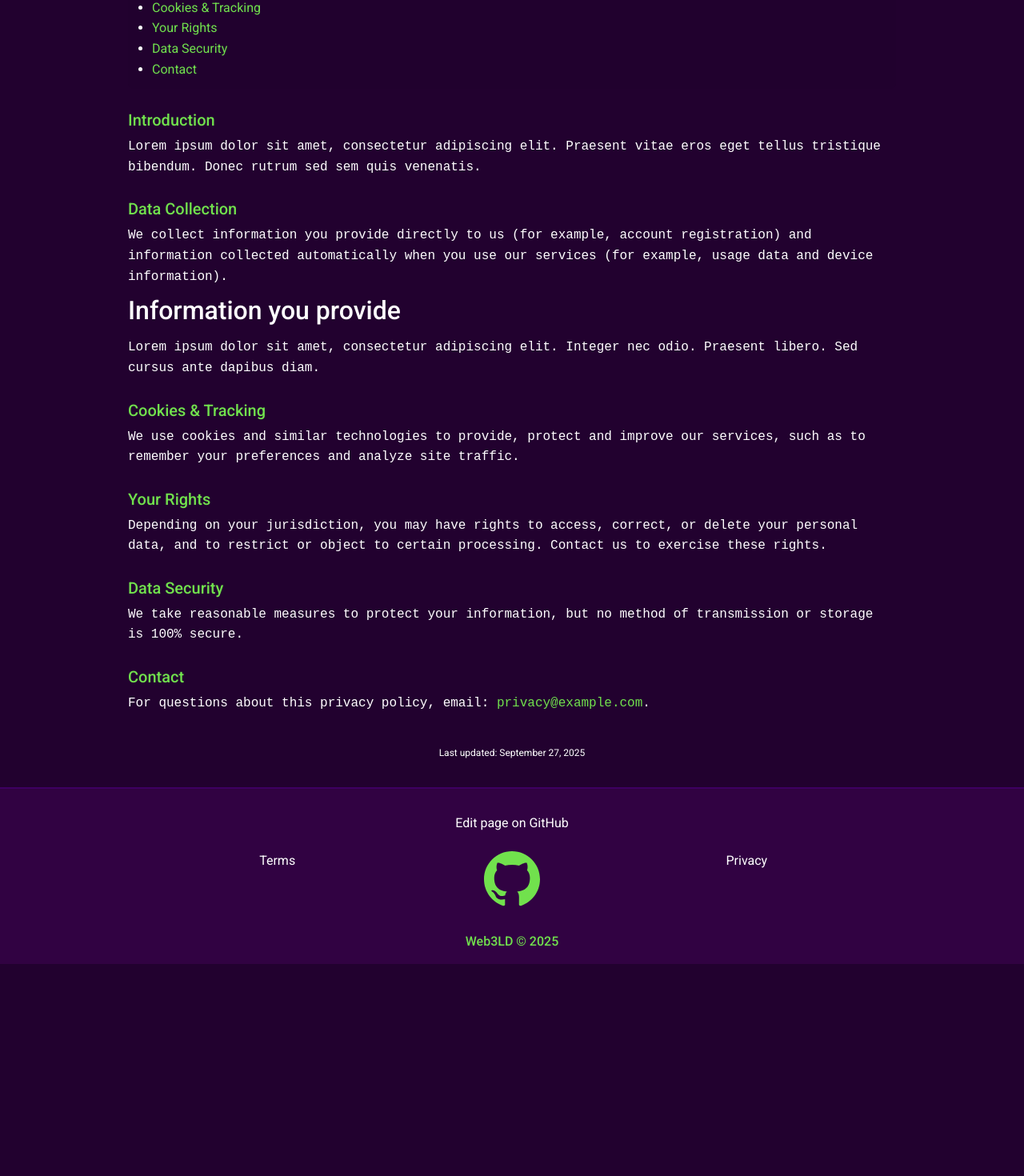
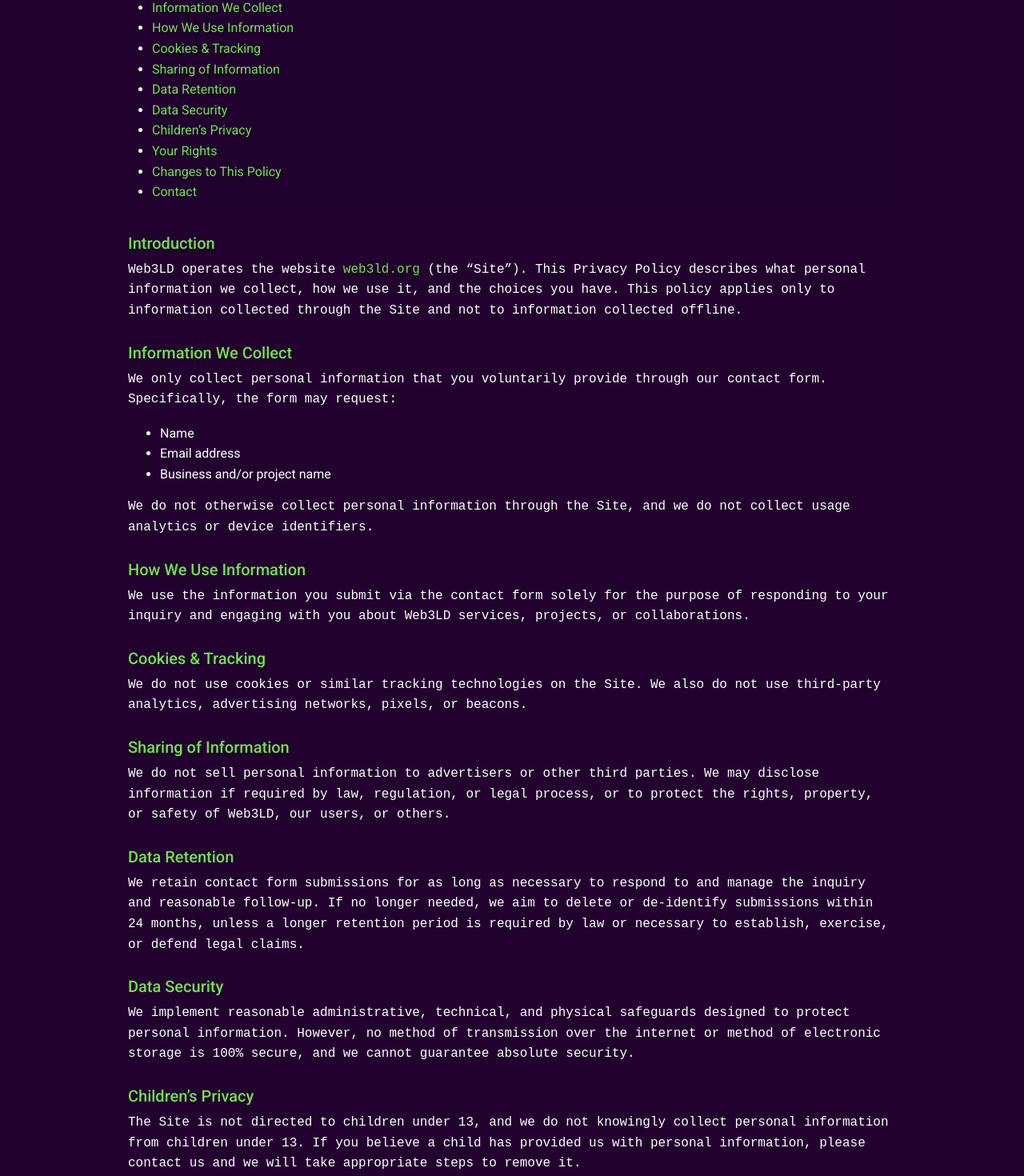
Before and after one commit to web3ld/web3ld-website, a Next.js app: page /privacy in a window 1280 px wide. Shown: the part 315-1785 px from the top of the page at 80% size. Before the commit the page ends 1520 px from the top, so only its background shows below. Built offline with nearby package versions, Linux system fonts and the light colour scheme; no server answers.

Commit message:
update terms and privacy pages

```diff
--- a/app/globals.css
+++ b/app/globals.css
@@ -59,6 +59,10 @@
   color:inherit;
 }
 
+a {
+    color: var(--green);;
+}
+
 /* Desktop >= 731px: static px sizes */
 @media (min-width:731px){
   h1{font-size:48px;}
--- a/app/home/sponsor/sponsor.module.css
+++ b/app/home/sponsor/sponsor.module.css
@@ -18,7 +18,7 @@
 .title {
   margin: 0 0 40px 0;
   text-align: center;
-  color: var(--green);
+  color: var(--white);
   font-size: 28px;
   line-height: 1.2;
 }
--- a/app/privacy/page.tsx
+++ b/app/privacy/page.tsx
@@ -11,7 +11,7 @@
       <header className={styles.header}>
         <h1>Privacy Policy</h1>
         <p className={styles.lead}>
-          This is a placeholder privacy policy. Replace the sections below with your actual policy text.
+          This Privacy Policy explains how Web3LD (“Web3LD,” “we,” “us,” or “our”) collects, uses, and protects personal information in connection with the website <a href="https://web3ld.org" className={styles.link}>web3ld.org</a>.
         </p>
       </header>
 
@@ -19,10 +19,15 @@
         <strong>On this page</strong>
         <ul>
           <li><a href="#introduction">Introduction</a></li>
-          <li><a href="#data-collection">Data Collection</a></li>
+          <li><a href="#data-collection">Information We Collect</a></li>
+          <li><a href="#use-of-information">How We Use Information</a></li>
           <li><a href="#cookies">Cookies & Tracking</a></li>
+          <li><a href="#sharing">Sharing of Information</a></li>
+          <li><a href="#retention">Data Retention</a></li>
+          <li><a href="#data-security">Data Security</a></li>
+          <li><a href="#childrens-privacy">Children’s Privacy</a></li>
           <li><a href="#user-rights">Your Rights</a></li>
-          <li><a href="#data-security">Data Security</a></li>
+          <li><a href="#changes">Changes to This Policy</a></li>
           <li><a href="#contact">Contact</a></li>
         </ul>
       </nav>
@@ -31,50 +36,102 @@
         <section id="introduction" className={styles.section}>
           <h2>Introduction</h2>
           <p>
-            Lorem ipsum dolor sit amet, consectetur adipiscing elit. Praesent vitae eros eget tellus tristique bibendum.
-            Donec rutrum sed sem quis venenatis.
+            Web3LD operates the website <a href="https://web3ld.org">web3ld.org</a> (the “Site”). This Privacy Policy describes what personal
+            information we collect, how we use it, and the choices you have. This policy applies only to information collected through the
+            Site and not to information collected offline.
           </p>
         </section>
 
         <section id="data-collection" className={styles.section}>
-          <h2>Data Collection</h2>
+          <h2>Information We Collect</h2>
           <p>
-            We collect information you provide directly to us (for example, account registration) and information collected automatically
-            when you use our services (for example, usage data and device information).
+            We only collect personal information that you voluntarily provide through our contact form. Specifically, the form may request:
           </p>
-          <h3>Information you provide</h3>
+          <ul>
+            <li>Name</li>
+            <li>Email address</li>
+            <li>Business and/or project name</li>
+          </ul>
           <p>
-            Lorem ipsum dolor sit amet, consectetur adipiscing elit. Integer nec odio. Praesent libero. Sed cursus ante dapibus diam.
+            We do not otherwise collect personal information through the Site, and we do not collect usage analytics or device identifiers.
+          </p>
+        </section>
+
+        <section id="use-of-information" className={styles.section}>
+          <h2>How We Use Information</h2>
+          <p>
+            We use the information you submit via the contact form solely for the purpose of responding to your inquiry and engaging with
+            you about Web3LD services, projects, or collaborations.
           </p>
         </section>
 
         <section id="cookies" className={styles.section}>
           <h2>Cookies & Tracking</h2>
           <p>
-            We use cookies and similar technologies to provide, protect and improve our services, such as to remember your preferences and
-            analyze site traffic.
+            We do not use cookies or similar tracking technologies on the Site. We also do not use third-party analytics, advertising
+            networks, pixels, or beacons.
+          </p>
+        </section>
+
+        <section id="sharing" className={styles.section}>
+          <h2>Sharing of Information</h2>
+          <p>
+            We do not sell personal information to advertisers or other third parties. We may disclose information if required by law,
+            regulation, or legal process, or to protect the rights, property, or safety of Web3LD, our users, or others.
+          </p>
+        </section>
+
+        <section id="retention" className={styles.section}>
+          <h2>Data Retention</h2>
+          <p>
+            We retain contact form submissions for as long as necessary to respond to and manage the inquiry and reasonable follow-up.
+            If no longer needed, we aim to delete or de-identify submissions within 24 months, unless a longer retention period is required
+            by law or necessary to establish, exercise, or defend legal claims.
+          </p>
+        </section>
+
+        <section id="data-security" className={styles.section}>
+          <h2>Data Security</h2>
+          <p>
+            We implement reasonable administrative, technical, and physical safeguards designed to protect personal information. However,
+            no method of transmission over the internet or method of electronic storage is 100% secure, and we cannot guarantee absolute
+            security.
+          </p>
+        </section>
+
+        <section id="childrens-privacy" className={styles.section}>
+          <h2>Children’s Privacy</h2>
+          <p>
+            The Site is not directed to children under 13, and we do not knowingly collect personal information from children under 13.
+            If you believe a child has provided us with personal information, please contact us and we will take appropriate steps to remove it.
           </p>
         </section>
 
         <section id="user-rights" className={styles.section}>
           <h2>Your Rights</h2>
           <p>
-            Depending on your jurisdiction, you may have rights to access, correct, or delete your personal data, and to restrict or object
-            to certain processing. Contact us to exercise these rights.
+            Depending on your location, you may have rights regarding your personal information, such as the right to access, correct,
+            or delete your information. You may also have the right to object to or restrict certain processing. To exercise these rights,
+            please contact us using the method below.
           </p>
         </section>
 
-        <section id="data-security" className={styles.section}>
-          <h2>Data Security</h2>
+        <section id="changes" className={styles.section}>
+          <h2>Changes to This Policy</h2>
           <p>
-            We take reasonable measures to protect your information, but no method of transmission or storage is 100% secure.
+            We may update this Privacy Policy from time to time. The “Last updated” date below indicates when this policy was last revised.
+            Any changes become effective when posted on this page.
           </p>
         </section>
 
         <section id="contact" className={styles.section}>
           <h2>Contact</h2>
           <p>
-            For questions about this privacy policy, email: <a href="mailto:privacy@example.com">privacy@example.com</a>.
+            If you have questions about this Privacy Policy or our data practices, please contact us through the contact form on our <a href="/#contact" aria-label="Web3LD homepage">homepage</a>.
+          </p>
+          <p>
+            Organization: Web3LD<br />
+            Website: <a href="https://web3ld.org">web3ld.org</a>
           </p>
         </section>
       </article>
```
Also changed, not shown: app/terms/page.tsx (+80 -16 lines).
